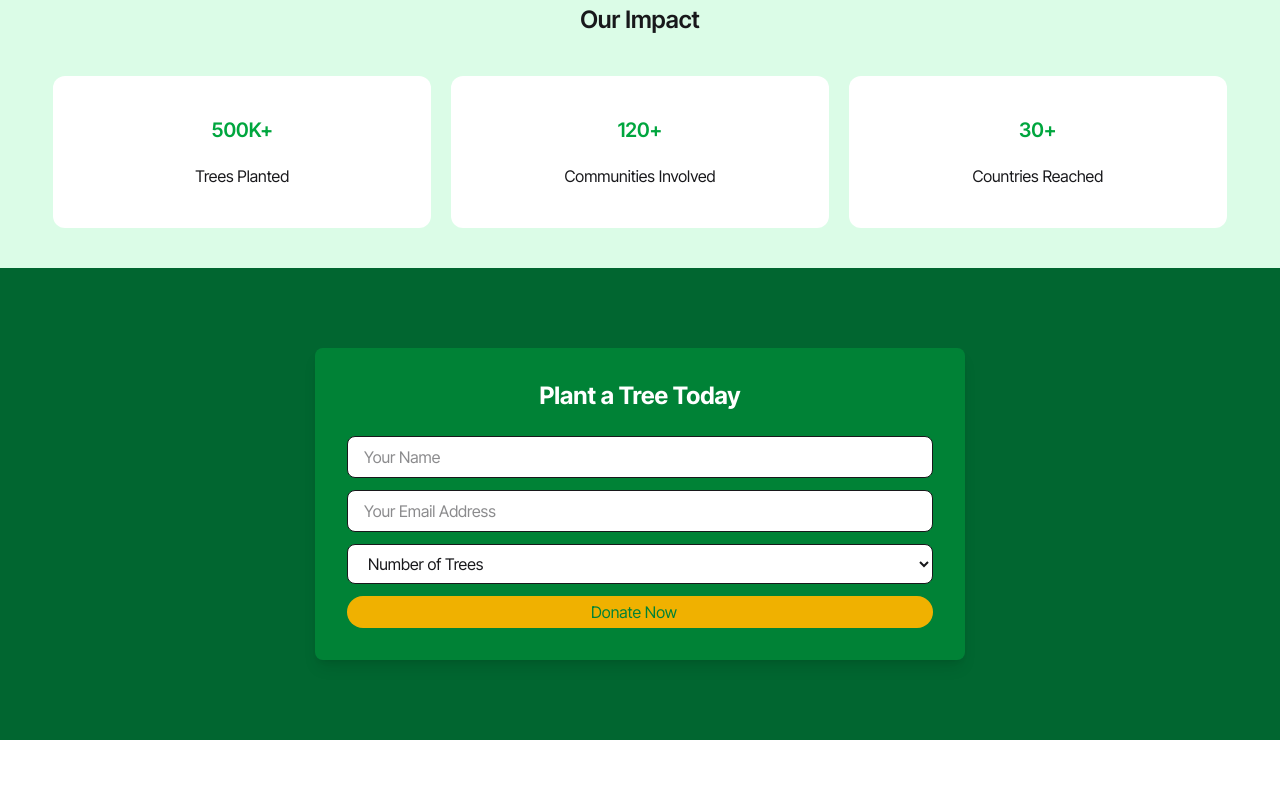
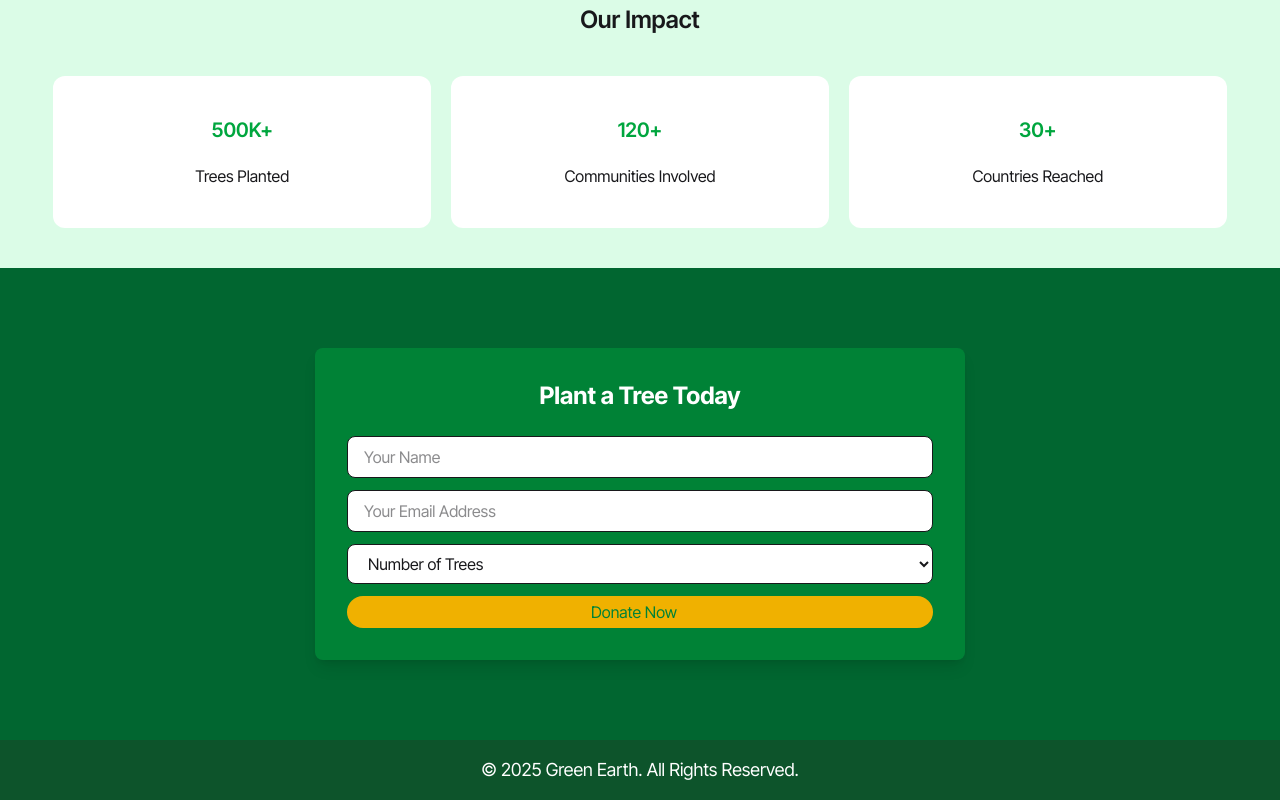
Before and after one commit to rimpakasundi07/Assignment-06, a plain HTML site: page index.html in a window 1280 px wide. Shown: the part 1623-2423 px from the top of the page. Before the commit the page ends 2363 px from the top, so only its background shows below. Drawn offline with nearby package versions, Linux system fonts and the light colour scheme; no server answers.

Commit message:
add footer with copyright notice

```diff
--- a/index.html
+++ b/index.html
@@ -315,6 +315,10 @@
         </div>
       </div>
     </section>
+    <!-- Footer -->
+    <footer class="bg-green-900 text-center py-4 text-white text-lg">
+      © 2025 Green Earth. All Rights Reserved.
+    </footer>
 
     <script src="script.js"></script>
   </body>
```
